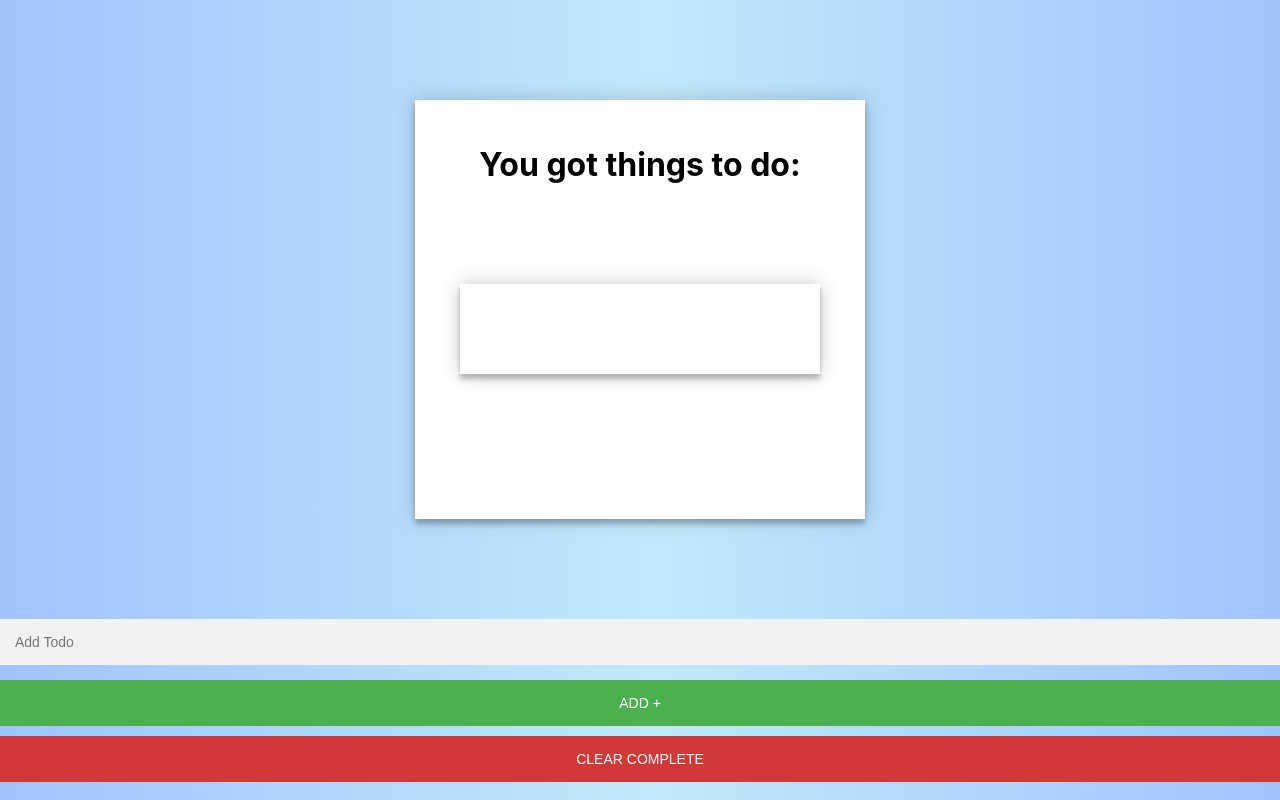
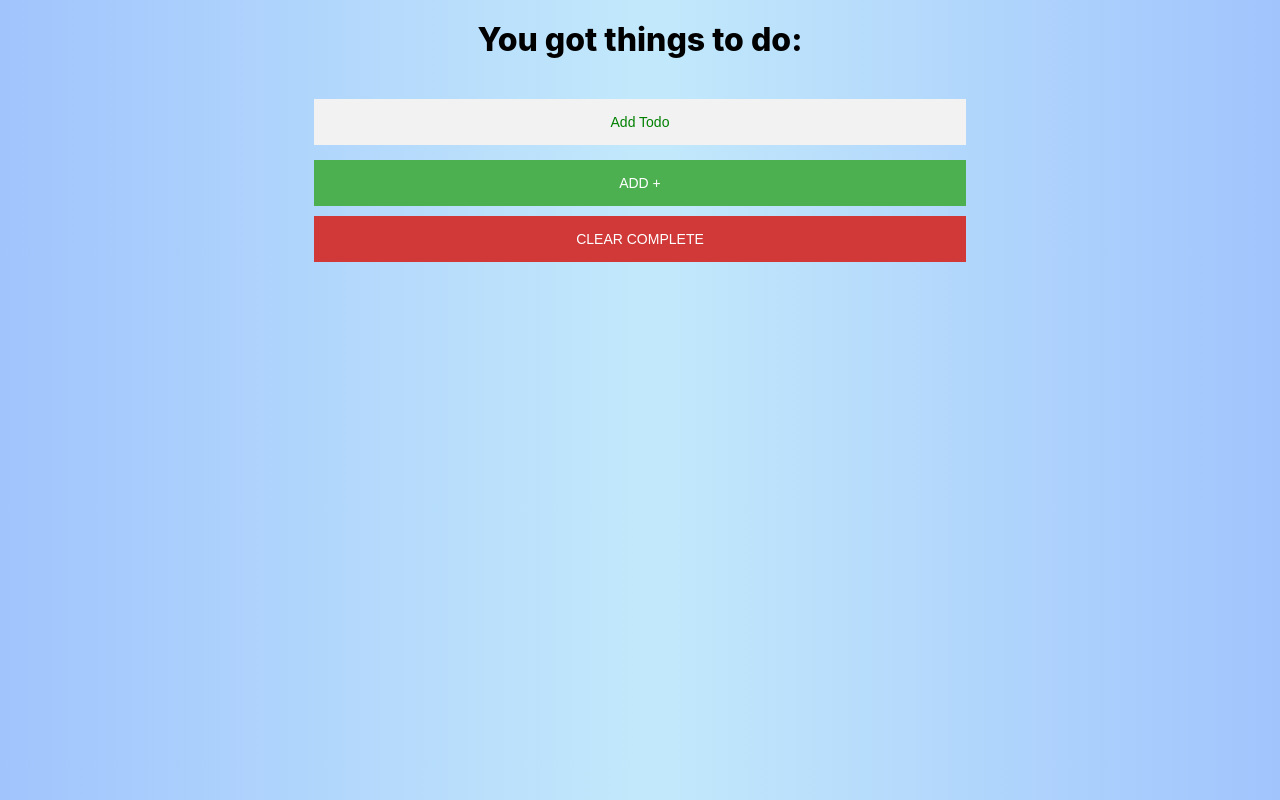
Before and after one commit to bloominstituteoftechnology/reducer-todo, a React (Create React App) app in the folder todo/: page / in a window 1280 px wide. Built offline with nearby package versions, Linux system fonts and the light colour scheme.

Commit message:
-stretch - added more styles - removed date for now

```diff
--- a/todo/src/App.css
+++ b/todo/src/App.css
@@ -13,6 +13,7 @@ body {
   background-image: linear-gradient(to right, #a1c4fd 0%, #c2e9fb 51%, #a1c4fd 100%);
 }
 
+/*
 .form {
   position: relative;
 
@@ -24,29 +25,48 @@ body {
   padding: 45px;
   text-align: center;
   box-shadow: 0 0 20px 0 rgba(0, 0, 0, 0.2), 0 5px 5px 0 rgba(0, 0, 0, 0.24);
-}
+} */
 
 .App {
   text-align: center;
 
 }
 
+h1 {
+  font-weight: 800;
+  margin-top: 20px;
+  margin-bottom: 20px;
+}
+
 .inputBox {
   outline: 0;
   background: #f2f2f2;
-  width: 100%;
+  width: 51%;
   border: 0;
   margin: 0 0 15px;
+  margin-top: 20px;
   padding: 15px;
   box-sizing: border-box;
   font-size: 14px;
+  placeholder-text: center;
+}
+
+input::placeholder {
+  color: green;
+  text-align: center;
+}
+
+h3 {
+  font-size: 20px;
+  font-weight: 400;
+  color: green;
 }
 
 .addBtn {
   text-transform: uppercase;
   outline: 0;
   background: #4CAF50;
-  width: 100%;
+  width: 51%;
   border: 0;
   padding: 15px;
   color: #FFFFFF;
@@ -66,7 +86,7 @@ body {
   text-transform: uppercase;
   outline: 0;
   background: rgb(209, 56, 56);
-  width: 100%;
+  width: 51%;
   border: 0;
   margin-top: 10px;
   padding: 15px;
--- a/todo/src/components/TodoList.js
+++ b/todo/src/components/TodoList.js
@@ -11,7 +11,7 @@ const TodoList = ({ todoArray, toggleTodo }) => {
 					style={{
 						textDecoration: todo.completed ? 'line-through' : 'none',
 					}}>
-					<p className="form">{todo.item}</p>
+					<h3 className="form">{todo.item}</h3>
 					{/* {todo.time} */}
 				</div>
 			))}
```
